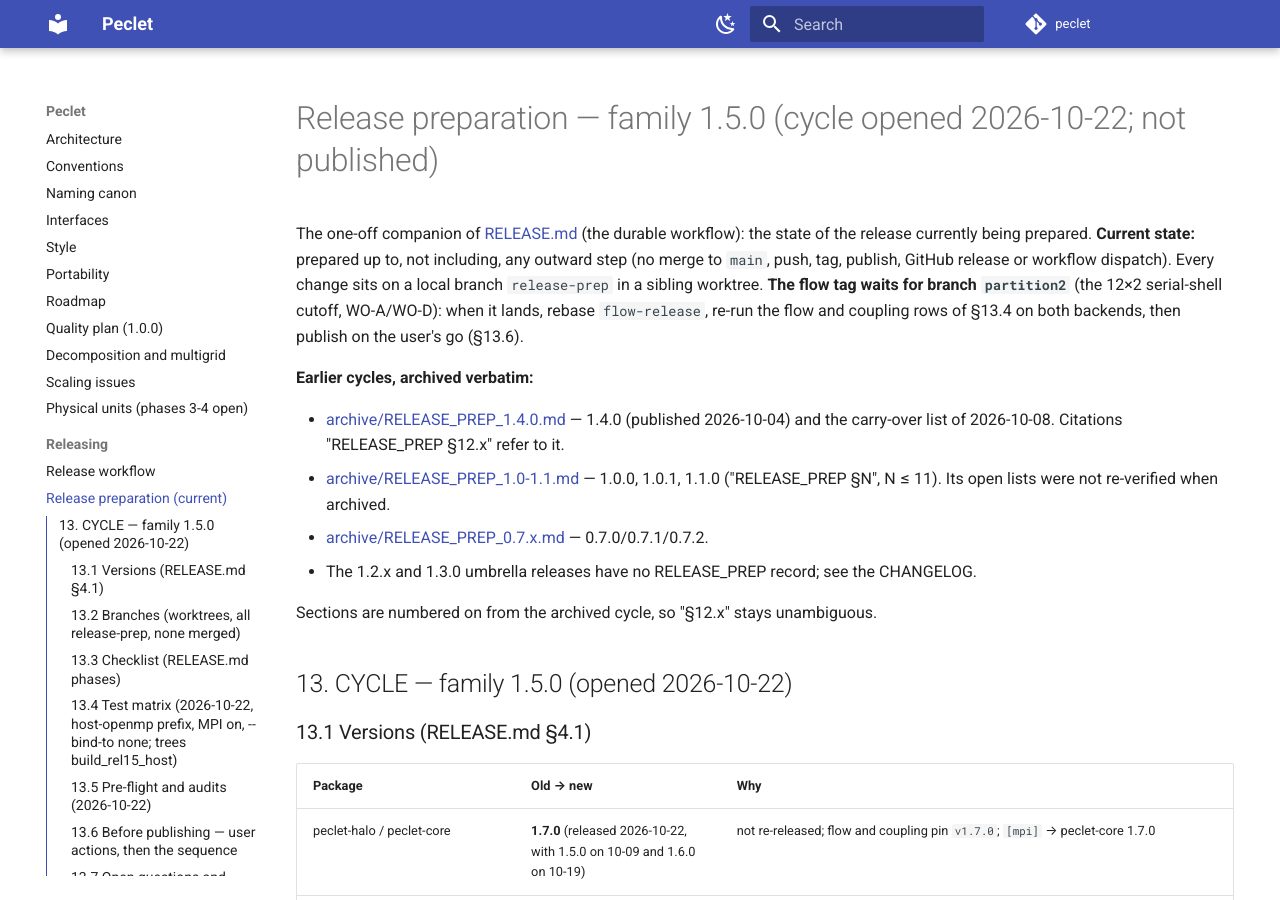
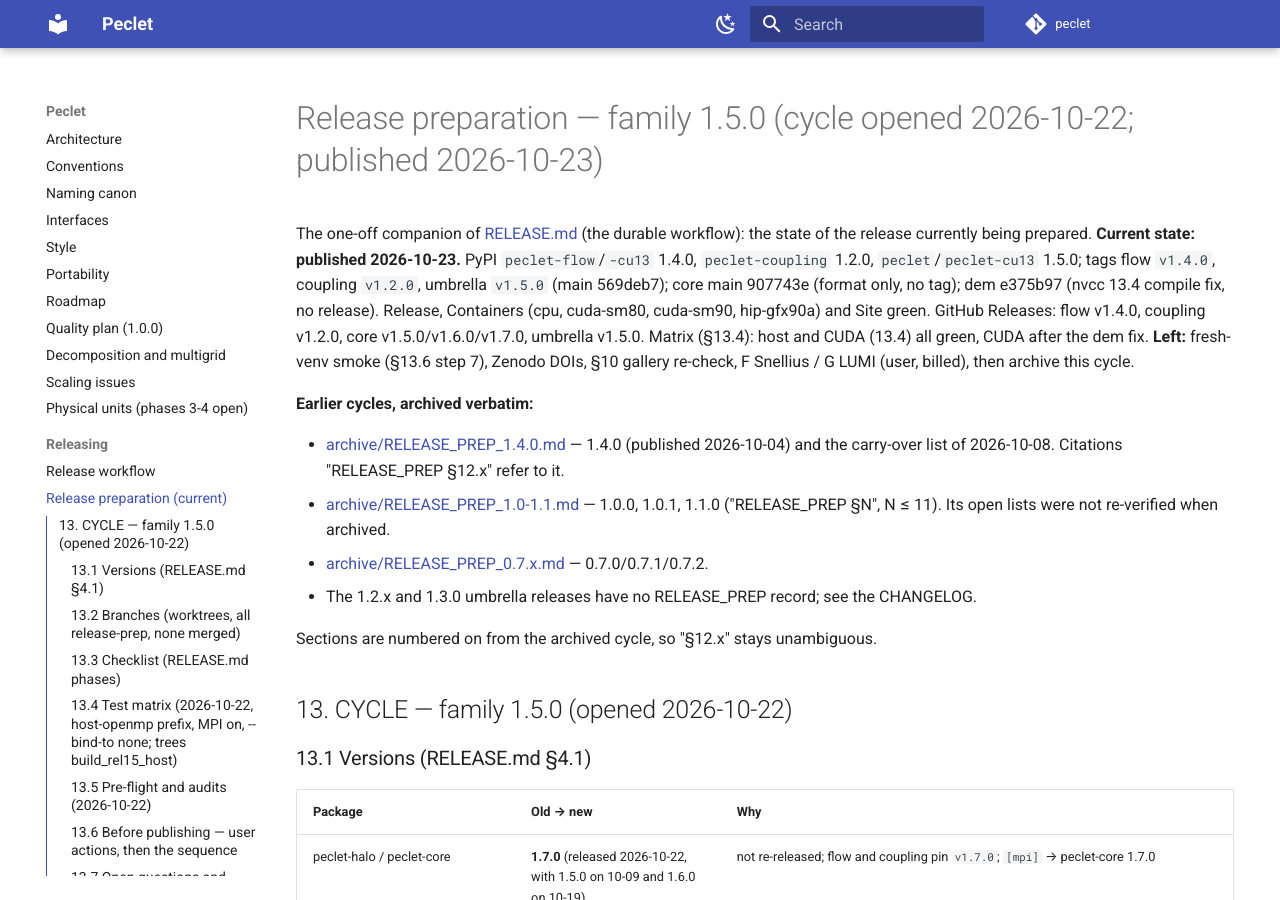
Before and after one commit to computational-chemical-engineering/peclet, an MkDocs documentation site: the page built from docs/RELEASE_PREP.md, in a window 1280 px wide and 900 px high. Built offline with MkDocs 1.6.1 and Material for MkDocs 9.7.7, drawn with Linux system fonts in a browser that asks for light colours; comment, search, counter and statistics services are not loaded.

Commit message:
RELEASE_PREP: 1.5.0 published 2026-10-23 (state header)
Co-Authored-By: Claude Opus 5.5 <noreply@anthropic.com>
Claude-Session: https://claude.ai/code/session_0127kjaH3FmCxkx1nzhmxWbn

```diff
--- a/docs/RELEASE_PREP.md
+++ b/docs/RELEASE_PREP.md
@@ -1,11 +1,14 @@
-# Release preparation — family 1.5.0 (cycle opened 2026-10-22; not published)
+# Release preparation — family 1.5.0 (cycle opened 2026-10-22; published 2026-10-23)
 
 The one-off companion of [RELEASE.md](RELEASE.md) (the durable workflow): the state of the release
-currently being prepared. **Current state:** prepared up to, not including, any outward step (no
-merge to `main`, push, tag, publish, GitHub release or workflow dispatch). Every change sits on a
-local branch `release-prep` in a sibling worktree. **The flow tag waits for branch `partition2`**
-(the 12×2 serial-shell cutoff, WO-A/WO-D): when it lands, rebase `flow-release`, re-run the flow and
-coupling rows of §13.4 on both backends, then publish on the user's go (§13.6).
+currently being prepared. **Current state: published 2026-10-23.** PyPI `peclet-flow`/`-cu13` 1.4.0,
+`peclet-coupling` 1.2.0, `peclet`/`peclet-cu13` 1.5.0; tags flow `v1.4.0`, coupling `v1.2.0`,
+umbrella `v1.5.0` (main 569deb7); core main 907743e (format only, no tag); dem e375b97 (nvcc 13.4
+compile fix, no release). Release, Containers (cpu, cuda-sm80, cuda-sm90, hip-gfx90a) and Site
+green. GitHub Releases: flow v1.4.0, coupling v1.2.0, core v1.5.0/v1.6.0/v1.7.0, umbrella v1.5.0.
+Matrix (§13.4): host and CUDA (13.4) all green, CUDA after the dem fix. **Left:** fresh-venv smoke
+(§13.6 step 7), Zenodo DOIs, §10 gallery re-check, F Snellius / G LUMI (user, billed), then archive
+this cycle.
 
 **Earlier cycles, archived verbatim:**
 
```
